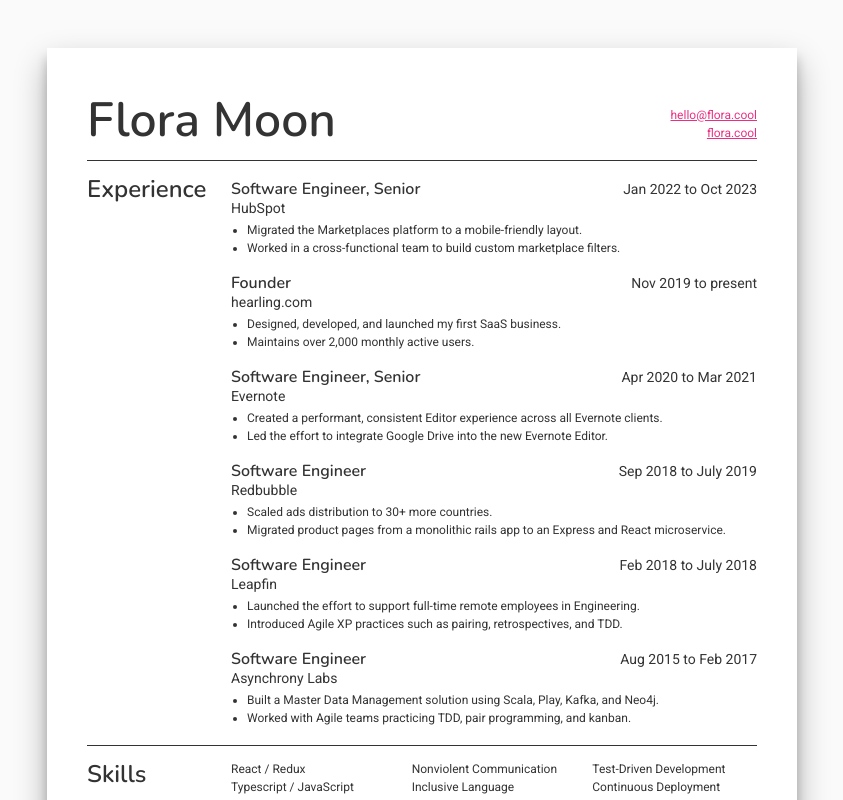
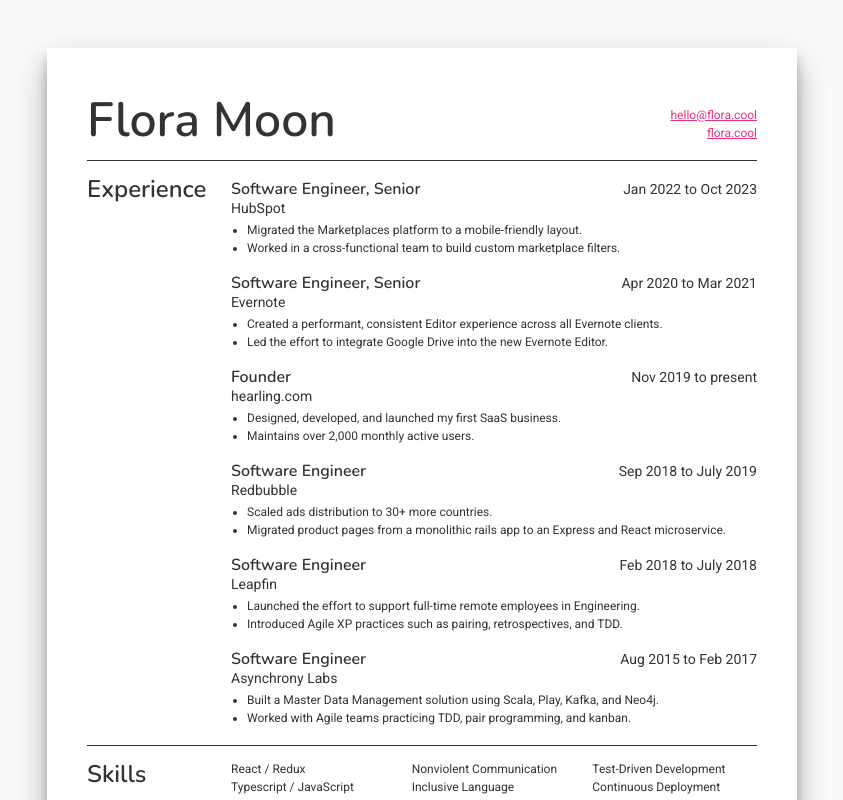
Before and after one commit to floradotcool/resume, a JavaScript app: page / in a window 1280 px wide. Shown: the whole page, without its empty margins (218-1061 px from the left). Built offline with nearby package versions, Linux system fonts and the light colour scheme; the HTML template or start-up script is replaced by a standard one.

Commit message:
reorder hearling experience

```diff
--- a/src/sections/Experience/Experience.js
+++ b/src/sections/Experience/Experience.js
@@ -13,10 +13,6 @@ const Experience = () => (
         Worked in a cross-functional team to build custom marketplace filters.
       </li>
     </Job>
-    <Job title="Founder" company="hearling.com" time="Nov 2019 to present">
-      <li>Designed, developed, and launched my first SaaS business.</li>
-      <li>Maintains over 2,000 monthly active users.</li>
-    </Job>
     <Job
       title="Software Engineer, Senior"
       company="Evernote"
@@ -29,6 +25,10 @@ const Experience = () => (
       <li>
         Led the effort to integrate Google Drive into the new Evernote Editor.
       </li>
+    </Job>
+    <Job title="Founder" company="hearling.com" time="Nov 2019 to present">
+      <li>Designed, developed, and launched my first SaaS business.</li>
+      <li>Maintains over 2,000 monthly active users.</li>
     </Job>
     <Job
       title="Software Engineer"
```
